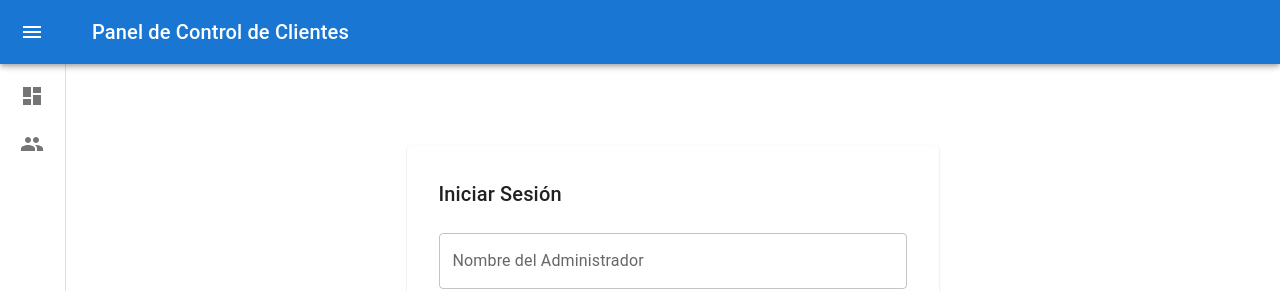
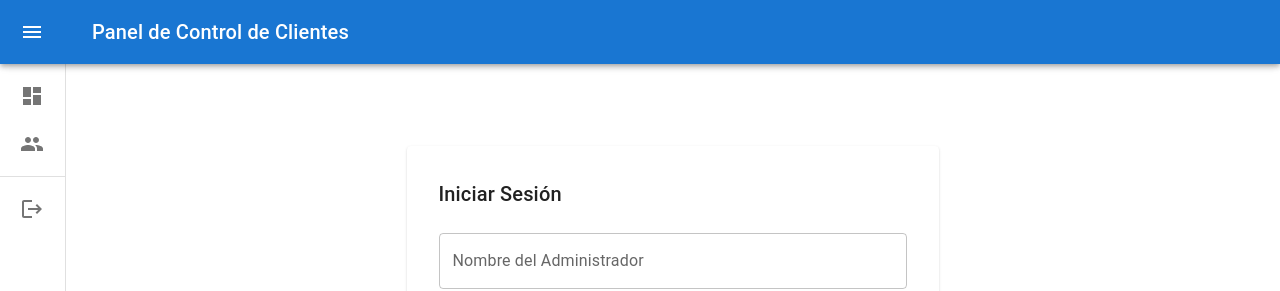
Before and after one commit to DiegoFedericoGabrielRobles/pv_tp_integrador_grupo5, a React (Vite) app in the folder Trabajo_Final_Integrador/: page /login in a window 1280 px wide. Shown: the top 291 px of the page. Built offline with nearby package versions, Linux system fonts and the light colour scheme.

Commit message:
Actualizacion Navegacion error css->styles 3

```diff
--- a/Trabajo_Final_Integrador/src/components/layout/Nav.jsx
+++ b/Trabajo_Final_Integrador/src/components/layout/Nav.jsx
@@ -11,19 +11,22 @@ import Typography from '@mui/material/Typography';
 import IconButton from '@mui/material/IconButton';
 import MenuIcon from '@mui/icons-material/Menu';
 import ChevronLeftIcon from '@mui/icons-material/ChevronLeft';
+import ChevronRightIcon from '@mui/icons-material/ChevronRight';
 import ListItem from "@mui/material/ListItem";
 import ListItemButton from "@mui/material/ListItemButton";
 import ListItemIcon from "@mui/material/ListItemIcon";
 import ListItemText from "@mui/material/ListItemText";
 import DashboardIcon from '@mui/icons-material/Dashboard';
 import PeopleIcon from '@mui/icons-material/People';
+import LogoutIcon from '@mui/icons-material/Logout';
+import Divider from '@mui/material/Divider';
 
 import { AppBar, Drawer, DrawerHeader } from "../../styles/nav_style";
 
 export const Nav = ({children}) => {
     const theme = useTheme();
     const [open, setOpen] = React.useState(false);
-    const {admin} = useContext(AdminContext);
+    const {admin, logout} = useContext(AdminContext);
     const location = useLocation();
 
     const handleDrawerOpen = () => {
@@ -32,6 +35,10 @@ export const Nav = ({children}) => {
 
     const handleDrawerClose = () => {
         setOpen(false);
+    };
+
+    const handleLogout = ()=>{
+        logout();
     };
 
     const menuItems = [
@@ -102,6 +109,37 @@ export const Nav = ({children}) => {
                             </ListItem>
                         ))}
                     </List>
+                    <Divider />
+                    <List>
+                        <ListItem key= "Cerrar Sesion"disablePadding sx={{ display: "block" }}>
+                            <ListItemButton
+                                onClick={handleLogout}
+                                sx={[
+                                    {
+                                    minHeight: 48,
+                                    px: 2.5,
+                                    },
+                                    open ? { justifyContent: "initial" } : { justifyContent: "center" },
+                                ]}
+                                >
+                                    <ListItemIcon
+                                        sx={[
+                                            {
+                                                minWidth: 0,
+                                                justifyContent: "center",
+                                            },
+                                            open ? { mr: 3 } : { mr: "auto" },
+                                        ]}
+                                        >
+                                        <LogoutIcon />
+                                    </ListItemIcon>
+                                    <ListItemText primary="Cerrar Sesión" sx={[
+                                        open ? { opacity: 1 } : { opacity: 0 },
+                                    ]}
+                                    />
+                            </ListItemButton>
+                        </ListItem>
+                    </List>
                 </Drawer>
                 <Box component="main" sx={{ flexGrow: 1, p: 3, marginTop: "64px" }}>
                     {children}
```
